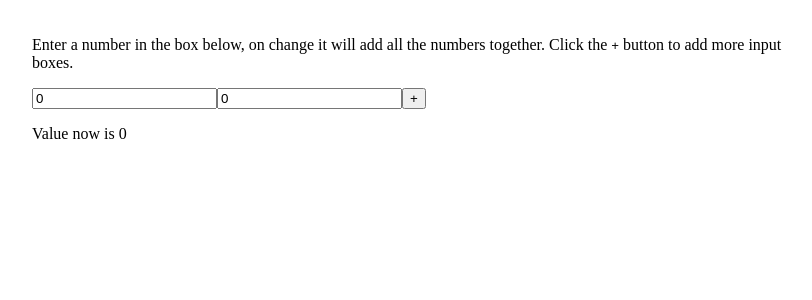
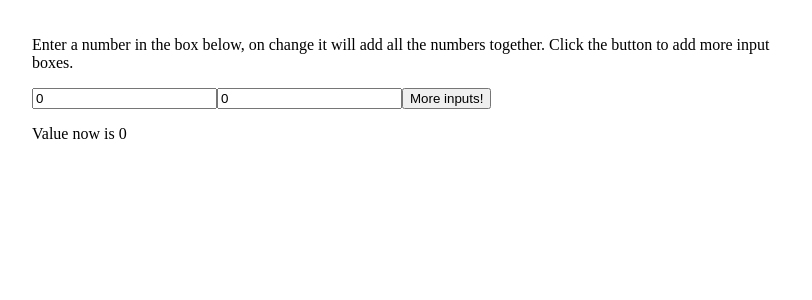
Before and after one commit to aaronpowell/go-wasm-experiments, a React app: page / in a window 1280 px wide. Shown: the top 300 px of the page, without its empty margins (219-1031 px from the left). Built offline with nearby package versions, Linux system fonts and the light colour scheme; the HTML template or start-up script is replaced by a standard one.

Commit message:
changed button label

```diff
--- a/src/App.tsx
+++ b/src/App.tsx
@@ -29,11 +29,11 @@ class App extends React.Component<{}, State> {
     render() {
         return (
             <div>
-                <p>Enter a number in the box below, on change it will add all the numbers together. Click the <code>+</code> button to add more input boxes.</p>
+                <p>Enter a number in the box below, on change it will add all the numbers together. Click the button to add more input boxes.</p>
                 {this.state.value.map((value, index) =>
                     <NumberInput value={value} onChange={i => this.updateValue(index, i)} />
                 )}
-                <button type="button" onClick={() => this.setState({ value: [...this.state.value, 0]})}>+</button>
+                <button type="button" onClick={() => this.setState({ value: [...this.state.value, 0]})}>More inputs!</button>
                 <p>Value now is {this.state.result}</p>
             </div>
         );
```
